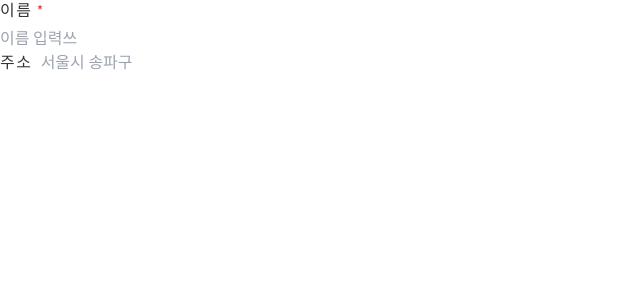
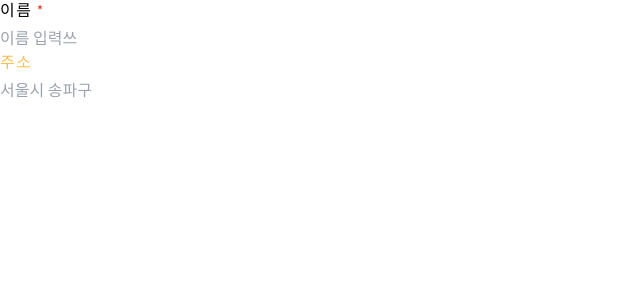
Before and after one commit to hrkim2/helpdesk-test-next-js, a Next.js app: page /components/atom/label in a window 1280 px wide. Shown: the top 300 px of the page, without its empty margins (0-640 px from the left). Built offline with nearby package versions, Linux system fonts and the light colour scheme.

Commit message:
AB#5206 label component 수정

```diff
--- a/src/Component/atom/Label.tsx
+++ b/src/Component/atom/Label.tsx
@@ -3,14 +3,12 @@ import { FunctionComponent } from 'react';
 interface Props {
     text?: string;
     forId?: string;
-    position?: string;
     requied?: boolean;
+    addClass?: string;
 }
 
-const getClassName = (position:string)=>{
-    const classSufix = position==='block' ? 'mb-1 block' : 'mr-2';
-
-    return `text-black select-none tracking-widest ${classSufix}`;
+const getClassName = (addClass='')=>{
+    return `mb-1 block select-none tracking-widest ${addClass}`;
 }
 
 const getLabelText = (text:string, requied: boolean)=>{
@@ -27,15 +25,15 @@ const getLabelText = (text:string, requied: boolean)=>{
 /**
  * @param text
  * @param forId
- * @param position block | inline
  * @param requied
+ * @param addClass
  */
-const Label: FunctionComponent<Props> = ({text, forId, position='block', requied=false})=>{
+const Label: FunctionComponent<Props> = ({text, forId, requied=false, addClass})=>{
     if(text){
         return (
         <label
             htmlFor={forId}
-            className={getClassName(position)}
+            className={getClassName(addClass)}
         >
             {getLabelText(text, requied)}
         </label>
--- a/src/pages/components/atom/label.tsx
+++ b/src/pages/components/atom/label.tsx
@@ -9,7 +9,7 @@ export default function Buttons() {
         <input type='text' id='name' placeholder='이름 입력쓰'/>
       </div>
       <div>
-        <Label text={'주소'} forId={'address'} position={'inline'}/>
+        <Label text={'주소'} forId={'address'} addClass={'text-warning'}/>
         <input type='text' id='address' placeholder='서울시 송파구'/>
       </div>
       <div>
```
